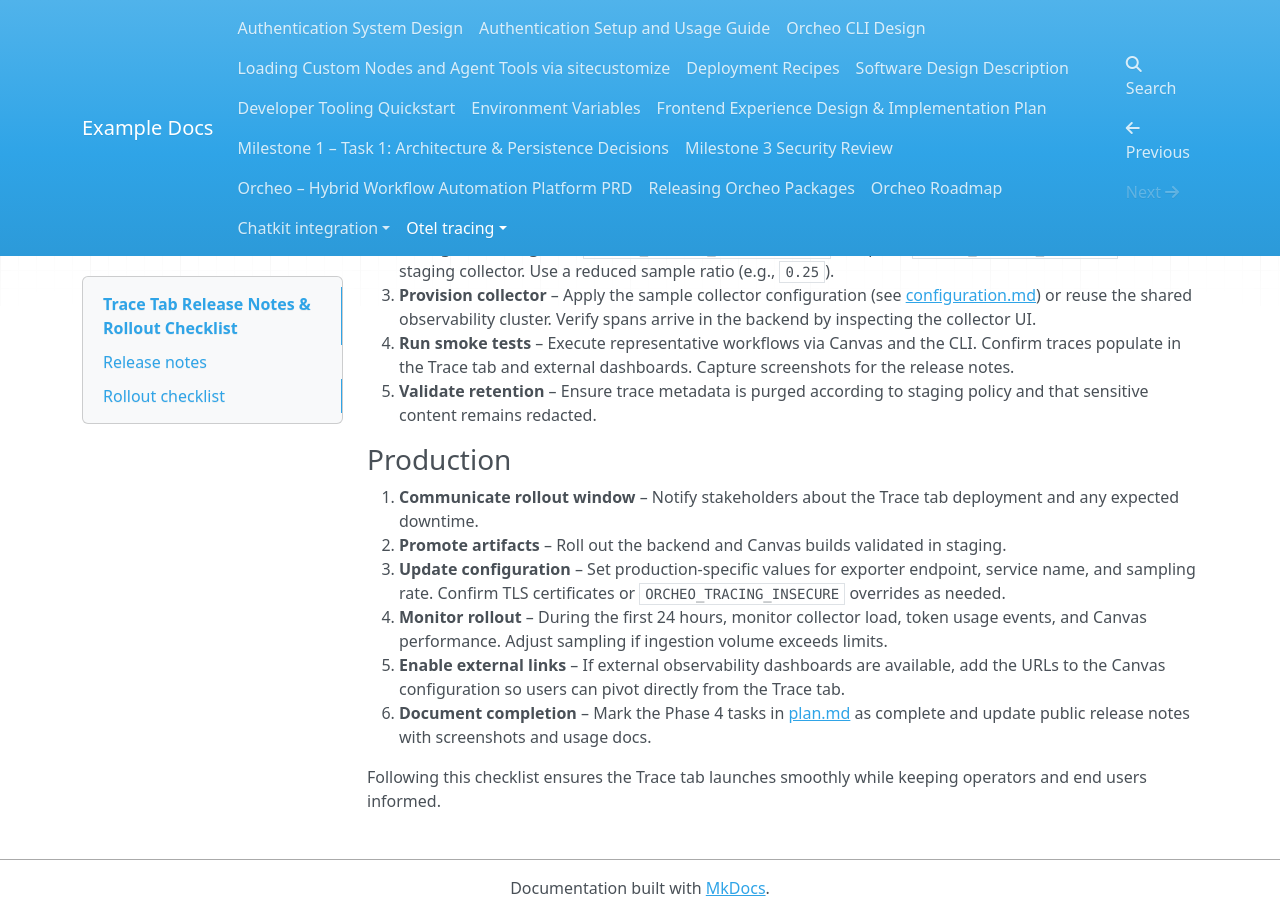
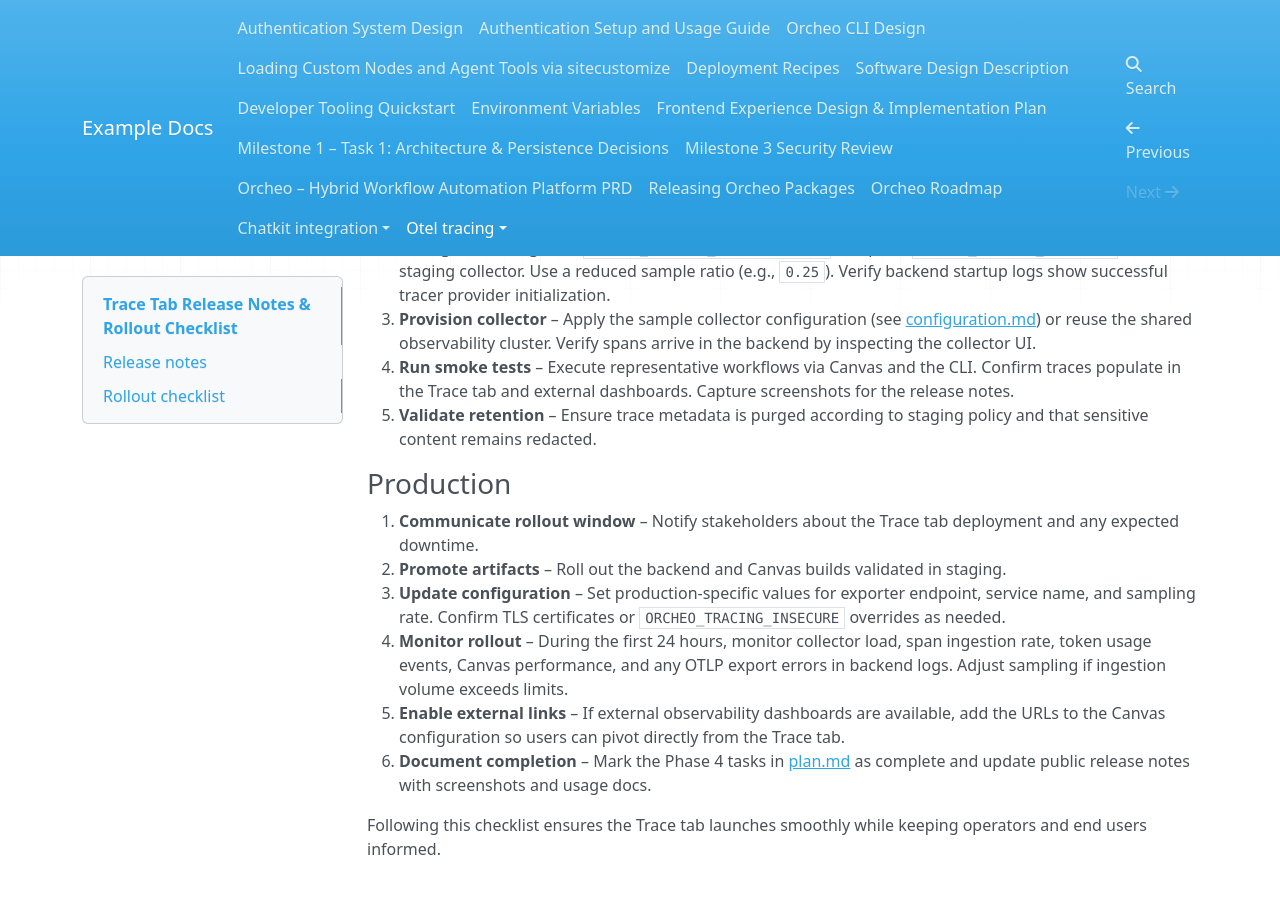
Before and after one commit to ShaojieJiang/orcheo, an MkDocs documentation site: the page built from docs/otel_tracing/rollout.md, in a window 1280 px wide and 900 px high, scrolled down 668 px. Built offline with MkDocs 1.6.1, drawn with Linux system fonts in a browser that asks for light colours; nearby versions of some CDN libraries.

Commit message:
docs: incorporate tracing rollout feedback

```diff
--- a/docs/otel_tracing/rollout.md
+++ b/docs/otel_tracing/rollout.md
@@ -30,7 +30,7 @@
    `opentelemetry-exporter-otlp` installed and ensure Canvas includes the Trace tab UI.
 2. **Configure tracing** – Set `ORCHEO_TRACING_EXPORTER=otlp` and point
    `ORCHEO_TRACING_ENDPOINT` at the staging collector. Use a reduced sample ratio (e.g.,
-   `0.25`).
+   `0.25`). Verify backend startup logs show successful tracer provider initialization.
 3. **Provision collector** – Apply the sample collector configuration (see
    [configuration.md](configuration.md)) or reuse the shared observability cluster. Verify
    spans arrive in the backend by inspecting the collector UI.
@@ -48,8 +48,9 @@
 3. **Update configuration** – Set production-specific values for exporter endpoint,
    service name, and sampling rate. Confirm TLS certificates or `ORCHEO_TRACING_INSECURE`
    overrides as needed.
-4. **Monitor rollout** – During the first 24 hours, monitor collector load, token usage
-   events, and Canvas performance. Adjust sampling if ingestion volume exceeds limits.
+4. **Monitor rollout** – During the first 24 hours, monitor collector load, span ingestion
+   rate, token usage events, Canvas performance, and any OTLP export errors in backend
+   logs. Adjust sampling if ingestion volume exceeds limits.
 5. **Enable external links** – If external observability dashboards are available, add the
    URLs to the Canvas configuration so users can pivot directly from the Trace tab.
 6. **Document completion** – Mark the Phase 4 tasks in [plan.md](plan.md) as complete and
```
Also changed, not shown: docs/otel_tracing/configuration.md (+3 -2 lines).
